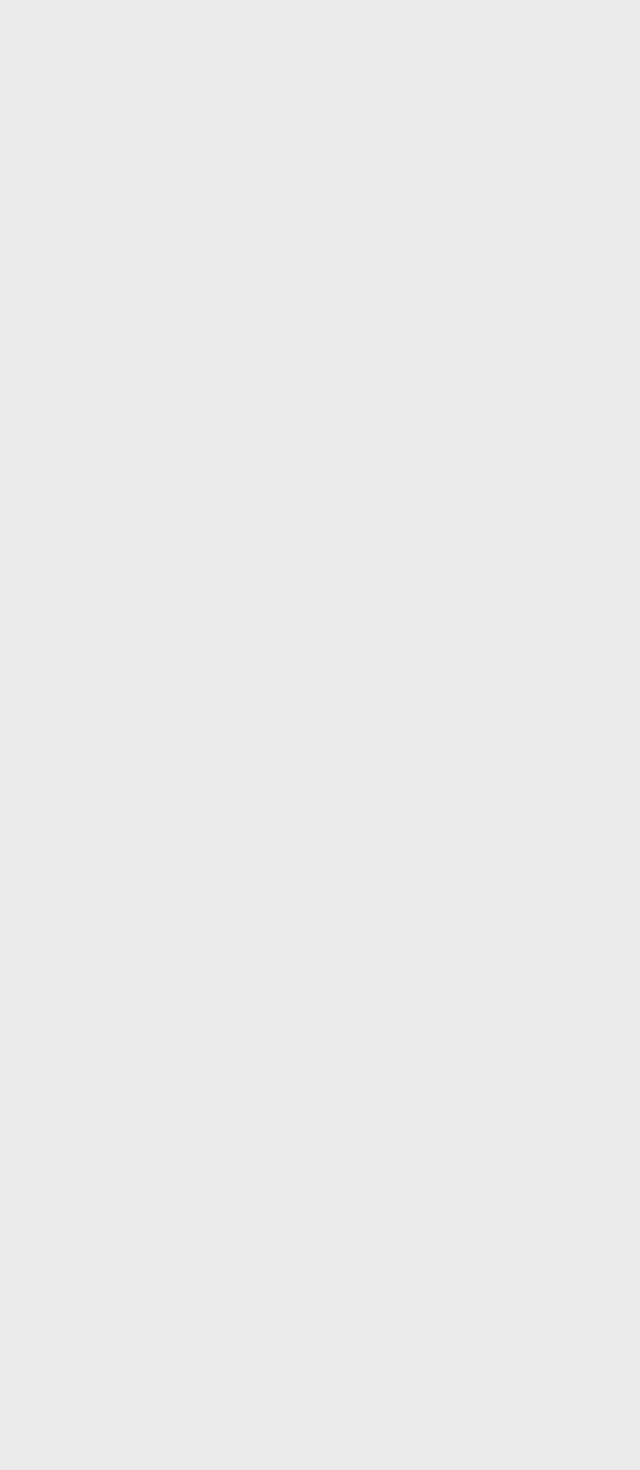
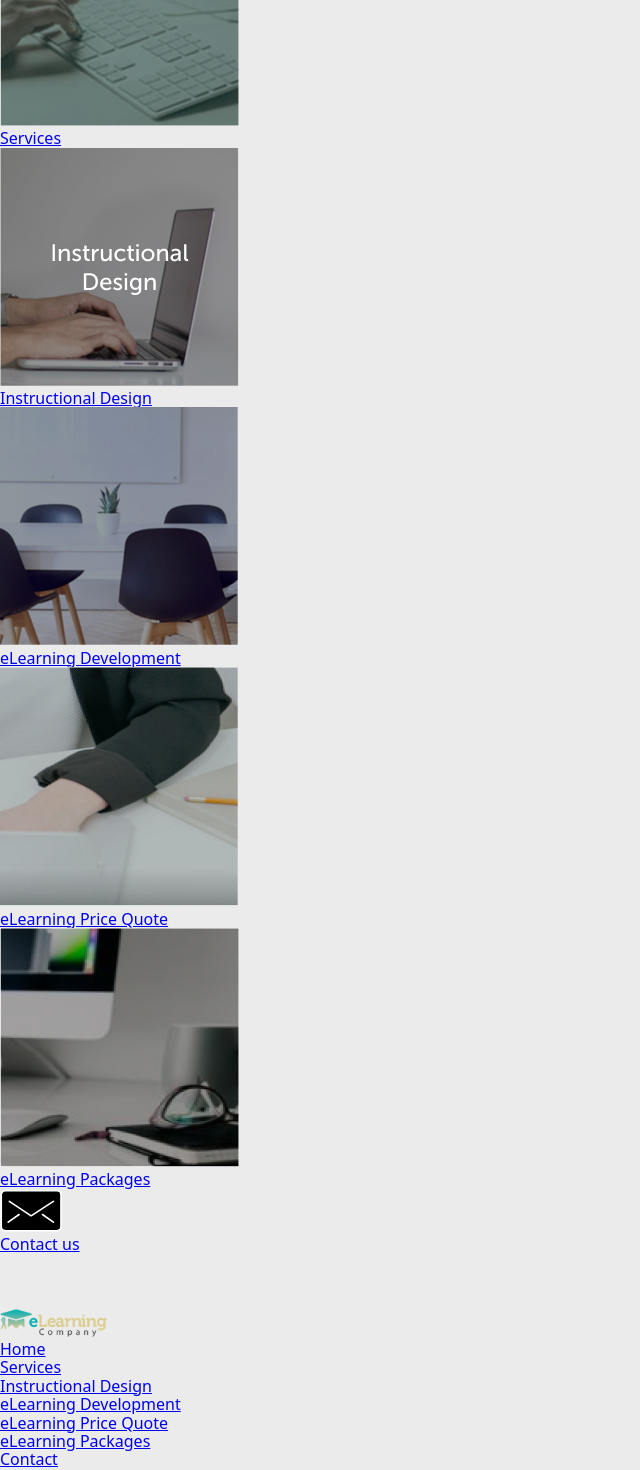
Before and after one commit to AlonaStasyshyna/omit-test-task, a React (Create React App) app: page / in a window 1280 px wide. Shown: the part 210-1680 px from the top of the page, without its empty margins (0-640 px from the left). Before the commit the page ends 800 px from the top, so only its background shows below. Built offline with nearby package versions, Linux system fonts and the light colour scheme.

Commit message:
Add a header markup

```diff
--- a/src/components/App.jsx
+++ b/src/components/App.jsx
@@ -1,20 +1,26 @@
-import { useState } from 'react';
+import { useEffect, useState } from 'react';
 import { Header } from './Header/Header';
 import { ThemeProvider } from 'styled-components';
 import { GlobalStyle } from 'utils/GlobalStyle';
 import { darkTheme, lightTheme } from 'utils/theme';
 
 export const App = () => {
-  const [isThemeLight, setIsThemeLight] = useState(true);
+  const [theme, setTheme] = useState(
+    localStorage.getItem('app-theme') || 'light'
+  );
+
+  useEffect(() => {
+    localStorage.setItem('app-theme', theme);
+  }, [theme]);
 
   const changeTheme = () => {
-    setIsThemeLight(prevState => !prevState);
+    setTheme(prevState => (prevState === 'light' ? 'dark' : 'light'));
   };
 
   return (
-    <ThemeProvider theme={isThemeLight ? lightTheme : darkTheme}>
+    <ThemeProvider theme={theme === 'light' ? lightTheme : darkTheme}>
       <GlobalStyle />
-      <Header isThemeLight={isThemeLight} changeTheme={changeTheme} />
+      <Header theme={theme} changeTheme={changeTheme} />
     </ThemeProvider>
   );
 };
--- a/src/components/Header/Header.jsx
+++ b/src/components/Header/Header.jsx
@@ -2,10 +2,10 @@ import { MainLogo } from './MainLogo/MainLogo';
 import { Navigation } from './Navigation/Navigation';
 import { Slider } from './Slider/Slider';
 
-export const Header = ({ isThemeLight, changeTheme }) => {
+export const Header = ({ theme, changeTheme }) => {
   return (
-    <header>
-      <MainLogo isThemeLight={isThemeLight} changeTheme={changeTheme} />
+    <header id="home">
+      <MainLogo theme={theme} changeTheme={changeTheme} />
       <Slider />
       <Navigation />
     </header>
--- a/src/components/Header/MainLogo/MainLogo.jsx
+++ b/src/components/Header/MainLogo/MainLogo.jsx
@@ -1,12 +1,12 @@
 import { ThemeButton } from '../ThemeButton/ThemeButton';
 import logo from '../../../images/logo.png';
 
-export const MainLogo = ({ isThemeLight, changeTheme }) => {
+export const MainLogo = ({ theme, changeTheme }) => {
   return (
     <div>
       <img src={logo} alt="Site logo" width="177px" height="48px" />
       <p>Taking Learning to the Next Level</p>
-      <ThemeButton isThemeLight={isThemeLight} changeTheme={changeTheme} />
+      <ThemeButton theme={theme} changeTheme={changeTheme} />
     </div>
   );
 };
--- a/src/components/Header/Navigation/Navigation.jsx
+++ b/src/components/Header/Navigation/Navigation.jsx
@@ -1,5 +1,35 @@
+import logo from '../../../images/logo.png';
+
 export const Navigation = () => {
-    return (
-        <nav></nav>
-    )
-}
+  return (
+    <nav>
+      <a href="/">
+        <img src={logo} alt="Site logo" width="107px" height="28px" />
+      </a>
+
+      <ul>
+        <li>
+          <a href="#home">Home</a>
+        </li>
+        <li>
+          <a href="#services">Services</a>
+        </li>
+        <li>
+          <a href="#design">Instructional Design</a>
+        </li>
+        <li>
+          <a href="#development">eLearning Development</a>
+        </li>
+        <li>
+          <a href="#priceQuote">eLearning Price Quote</a>
+        </li>
+        <li>
+          <a href="#packages">eLearning Packages</a>
+        </li>
+        <li>
+          <a href="#contact">Contact</a>
+        </li>
+      </ul>
+    </nav>
+  );
+};
--- a/src/components/Header/Slider/Slider.jsx
+++ b/src/components/Header/Slider/Slider.jsx
@@ -1,5 +1,11 @@
+import { SliderButtons } from './SliderButtons/SliderButtons';
+import { SliderList } from './SliderList/SliderList';
+
 export const Slider = () => {
-    return (
-        <ul>Slider</ul>
-    )
-}
+  return (
+    <>
+      <SliderList />
+      <SliderButtons />
+    </>
+  );
+};
--- /dev/null
+++ b/src/components/Header/Slider/SliderButtons/SliderButtons.jsx
@@ -0,0 +1,17 @@
+export const SliderButtons = () => {
+  return (
+    <ul>
+      <li>
+        <button type="button" aria-label="Slider button"></button>
+      </li>
+
+      <li>
+        <button type="button" aria-label="Slider button"></button>
+      </li>
+
+      <li>
+        <button type="button" aria-label="Slider button"></button>
+      </li>
+    </ul>
+  );
+};
--- /dev/null
+++ b/src/components/Header/Slider/SliderList/SliderList.jsx
@@ -0,0 +1,54 @@
+import servicesImg from '../../../../images/services.jpg';
+import designImg from '../../../../images/design.jpg';
+import developmentImg from '../../../../images/development.jpg';
+import priceQuoteImg from '../../../../images/priceQuote.jpg';
+import packagesImg from '../../../../images/packages.jpg';
+import envelopeIcon from '../../../../images/envelope.svg';
+
+export const SliderList = () => {
+  return (
+    <ul>
+      <li>
+        <a href="#services">
+          <img src={servicesImg} alt="Keyboard" />
+          <p>Services</p>
+        </a>
+      </li>
+
+      <li>
+        <a href="#design">
+          <img src={designImg} alt="Laptop" />
+          <p>Instructional Design</p>
+        </a>
+      </li>
+
+      <li>
+        <a href="#development">
+          <img src={developmentImg} alt="Workplace" />
+          <p>eLearning Development</p>
+        </a>
+      </li>
+
+      <li>
+        <a href="#priceQuote">
+          <img src={priceQuoteImg} alt="Worker" />
+          <p>eLearning Price Quote</p>
+        </a>
+      </li>
+
+      <li>
+        <a href="#packages">
+          <img src={packagesImg} alt="Desktop" />
+          <p>eLearning Packages</p>
+        </a>
+      </li>
+
+      <li>
+        <a href="#contact">
+          <img src={envelopeIcon} alt="Envelope" />
+          <p>Contact us</p>
+        </a>
+      </li>
+    </ul>
+  );
+};
--- a/src/components/Header/ThemeButton/ThemeButton.jsx
+++ b/src/components/Header/ThemeButton/ThemeButton.jsx
@@ -1,12 +1,12 @@
 import sun from '../../../images/sun.svg';
 import moon from '../../../images/moon.svg';
 
-export const ThemeButton = ({ isThemeLight, changeTheme }) => {
+export const ThemeButton = ({ theme, changeTheme }) => {
   return (
     <button type="button" onClick={changeTheme}>
-      {isThemeLight ? 'Daymode' : 'Nightmode'}
+      {theme === 'light' ? 'Daymode' : 'Nightmode'}
       <img
-        src={isThemeLight ? sun : moon}
+        src={theme === 'light' ? sun : moon}
         alt="Theme icon"
         width="22px"
         height="22px"
```
Also changed, not shown: src/images/design.jpg (renamed from src/images/instructionalDesign.jpg).
